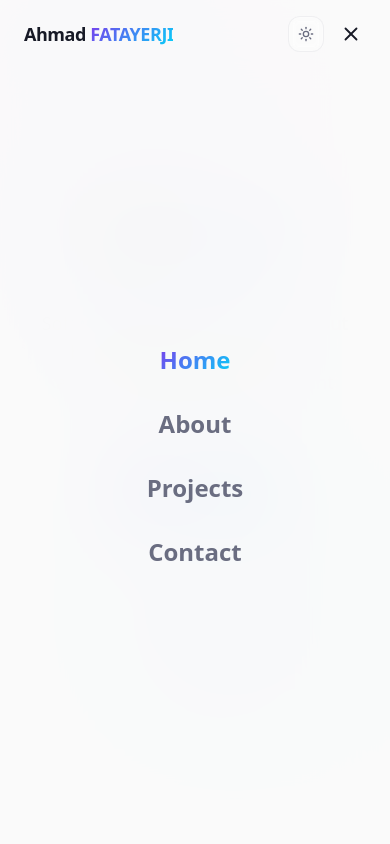
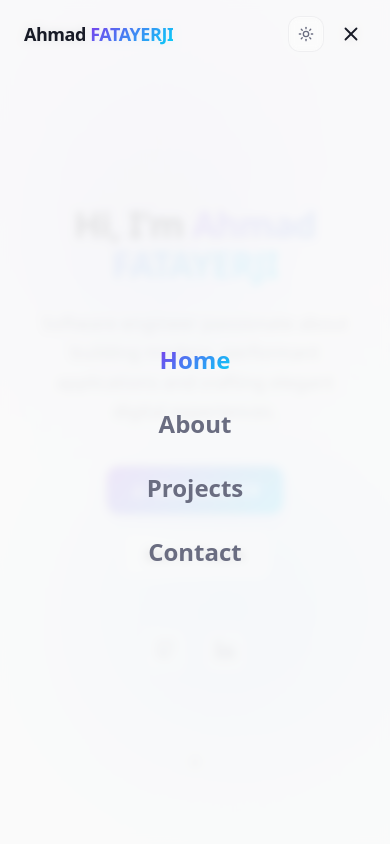
Before and after one commit to ahmad-fatayerji/MyPortfolio, a Next.js app: page / in a window 390 px wide. Both pictures are taken after a click on the button 351 px from the left and 34 px from the top of the page. Shown: the top 844 px of the page. Built offline with nearby package versions, Linux system fonts and the light colour scheme.

Commit message:
feat: enhance ThemeProvider and ThemeToggle components; improve Navbar functionality and animations

```diff
--- a/src/components/ThemeProvider.tsx
+++ b/src/components/ThemeProvider.tsx
@@ -9,6 +9,7 @@ export function ThemeProvider({ children }: { children: ReactNode }) {
       attribute="class"
       defaultTheme="system"
       enableSystem={true}
+      disableTransitionOnChange
     >
       {children}
     </NextThemesProvider>
--- a/src/components/ThemeToggle.tsx
+++ b/src/components/ThemeToggle.tsx
@@ -1,16 +1,27 @@
 "use client";
 
+import * as React from "react";
 import { useTheme } from "next-themes";
 import { Sun, Moon } from "lucide-react";
 
 export function ThemeToggle() {
-  const { resolvedTheme, setTheme } = useTheme();
+  const { theme, resolvedTheme, setTheme } = useTheme();
+  const [mounted, setMounted] = React.useState(false);
+
+  React.useEffect(() => {
+    setMounted(true);
+  }, []);
+
+  const currentTheme = theme === "system" ? resolvedTheme : theme;
+  const nextTheme = currentTheme === "dark" ? "light" : "dark";
 
   return (
     <button
-      onClick={() => setTheme(resolvedTheme === "light" ? "dark" : "light")}
+      type="button"
+      onClick={() => setTheme(nextTheme)}
       className="relative flex items-center justify-center w-9 h-9 rounded-xl border border-border/50 bg-card/30 backdrop-blur-sm hover:border-primary/40 hover:bg-primary/5 transition-all duration-300"
       aria-label="Toggle theme"
+      disabled={!mounted}
     >
       <Sun className="h-4 w-4 text-muted-foreground dark:hidden" />
       <Moon className="hidden h-4 w-4 text-muted-foreground dark:block" />
--- a/src/components/ui/Navbar.tsx
+++ b/src/components/ui/Navbar.tsx
@@ -4,7 +4,7 @@ import * as React from "react";
 import Link from "next/link";
 import { usePathname } from "next/navigation";
 import { Menu, X } from "lucide-react";
-import { AnimatePresence, motion } from "framer-motion";
+import { AnimatePresence, motion, useReducedMotion } from "framer-motion";
 
 import { ThemeToggle } from "@/components/ThemeToggle";
 
@@ -15,10 +15,19 @@ const navLinks = [
   { href: "/contact", label: "Contact" },
 ];
 
+function normalizePath(path: string) {
+  if (path === "/") {
+    return "/";
+  }
+  return path.replace(/\/+$/, "");
+}
+
 export default function Navbar() {
   const [isOpen, setIsOpen] = React.useState(false);
   const [scrolled, setScrolled] = React.useState(false);
   const pathname = usePathname();
+  const normalizedPathname = normalizePath(pathname);
+  const prefersReducedMotion = useReducedMotion();
 
   // Close menu on route change
   React.useEffect(() => {
@@ -63,7 +72,7 @@ export default function Navbar() {
             <ThemeToggle />
             <button
               className="text-foreground p-1 relative z-50"
-              onClick={() => setIsOpen(!isOpen)}
+              onClick={() => setIsOpen((prev) => !prev)}
               aria-label="Toggle Menu"
             >
               {isOpen ? <X size={22} /> : <Menu size={22} />}
@@ -73,7 +82,7 @@ export default function Navbar() {
           {/* Desktop Navigation */}
           <div className="hidden md:flex items-center gap-1">
             {navLinks.map((link) => {
-              const isActive = pathname === link.href;
+              const isActive = normalizedPathname === normalizePath(link.href);
               return (
                 <Link
                   key={link.href}
@@ -106,16 +115,16 @@ export default function Navbar() {
         </div>
       </nav>
 
-      {/* Mobile menu overlay — rendered outside nav to avoid stacking context issues */}
+      {/* Mobile menu overlay rendered outside nav to avoid stacking context issues */}
       <AnimatePresence>
         {isOpen && (
           <motion.div
             key="mobile-menu"
-            className="fixed inset-0 z-[100] bg-background/95 backdrop-blur-2xl flex flex-col"
+            className="fixed inset-0 z-[100] bg-background/90 backdrop-blur-sm md:backdrop-blur-2xl flex flex-col"
             initial={{ opacity: 0 }}
             animate={{ opacity: 1 }}
             exit={{ opacity: 0 }}
-            transition={{ duration: 0.2 }}
+            transition={{ duration: prefersReducedMotion ? 0 : 0.16 }}
           >
             {/* Header */}
             <div className="flex items-center justify-between px-6 py-4">
@@ -141,21 +150,19 @@ export default function Navbar() {
             {/* Links */}
             <motion.div
               className="flex-1 flex flex-col items-center justify-center gap-8"
-              initial={{ y: 20, opacity: 0 }}
+              initial={{ y: prefersReducedMotion ? 0 : 12, opacity: 0 }}
               animate={{ y: 0, opacity: 1 }}
-              exit={{ y: 20, opacity: 0 }}
-              transition={{ duration: 0.3, delay: 0.1 }}
+              exit={{ y: prefersReducedMotion ? 0 : 8, opacity: 0 }}
+              transition={{
+                duration: prefersReducedMotion ? 0 : 0.2,
+                delay: prefersReducedMotion ? 0 : 0.04,
+              }}
             >
-              {navLinks.map((link, i) => {
-                const isActive = pathname === link.href;
+              {navLinks.map((link) => {
+                const isActive = normalizedPathname === normalizePath(link.href);
                 return (
-                  <motion.div
+                  <Link
                     key={link.href}
-                    initial={{ opacity: 0, y: 10 }}
-                    animate={{ opacity: 1, y: 0 }}
-                    transition={{ delay: 0.1 + i * 0.08 }}
-                  >
-                    <Link
                     href={link.href}
                     className={`text-2xl font-semibold transition-colors ${
                       isActive
@@ -166,7 +173,6 @@ export default function Navbar() {
                   >
                     {link.label}
                   </Link>
-                  </motion.div>
                 );
               })}
             </motion.div>
```
Lines whose indentation alone changed are shown as unchanged.
